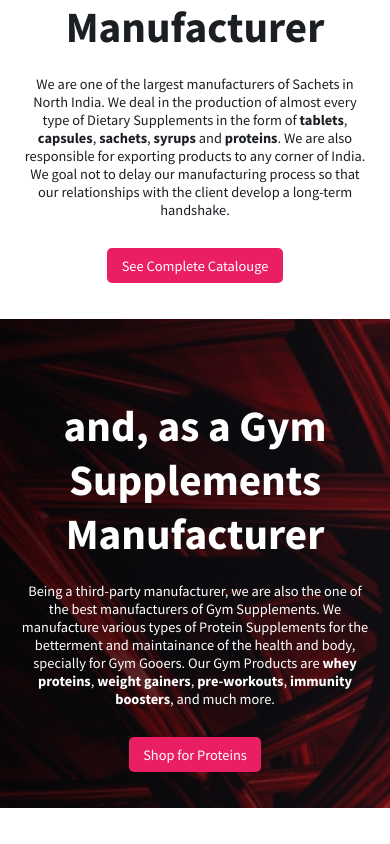
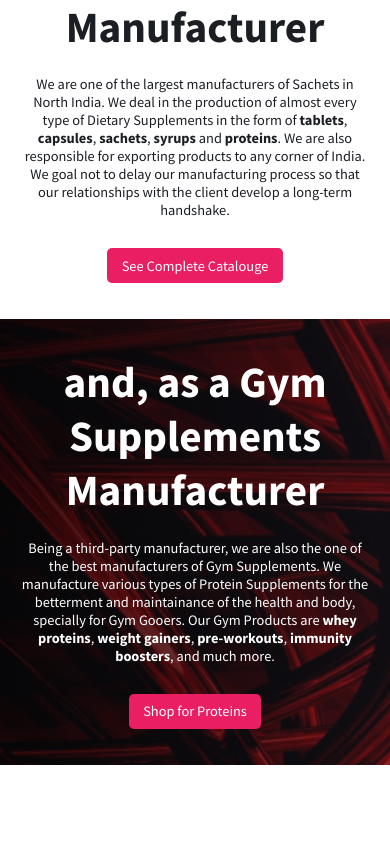
Before and after one commit to kundanb/securelifepharma.com, a React (Create React App) app: page / in a window 390 px wide. Shown: the part 1165-2009 px from the top of the page. After the commit the page ends 1966 px from the top, so only its background shows below. Built offline with nearby package versions, Linux system fonts and the light colour scheme.

Commit message:
fixed margin

```diff
--- a/src/pages/AboutUs/GymAboutSec.scss
+++ b/src/pages/AboutUs/GymAboutSec.scss
@@ -12,5 +12,9 @@
   #gym-about-sec {
     background-image: linear-gradient(to right, #0009, #0000),
       url('../../img/home-gym-bg.jpg');
+
+    .txt-sec {
+      margin-top: 0;
+    }
   }
 }
```
